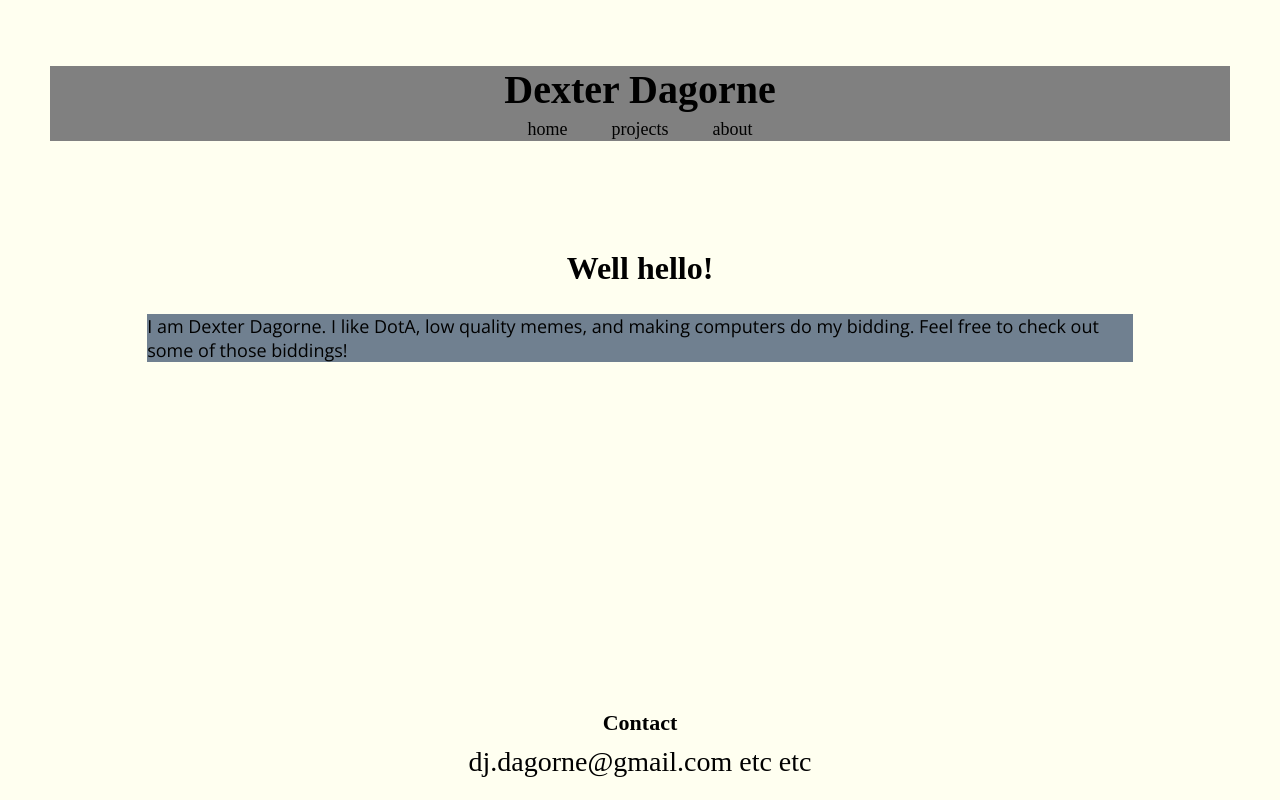
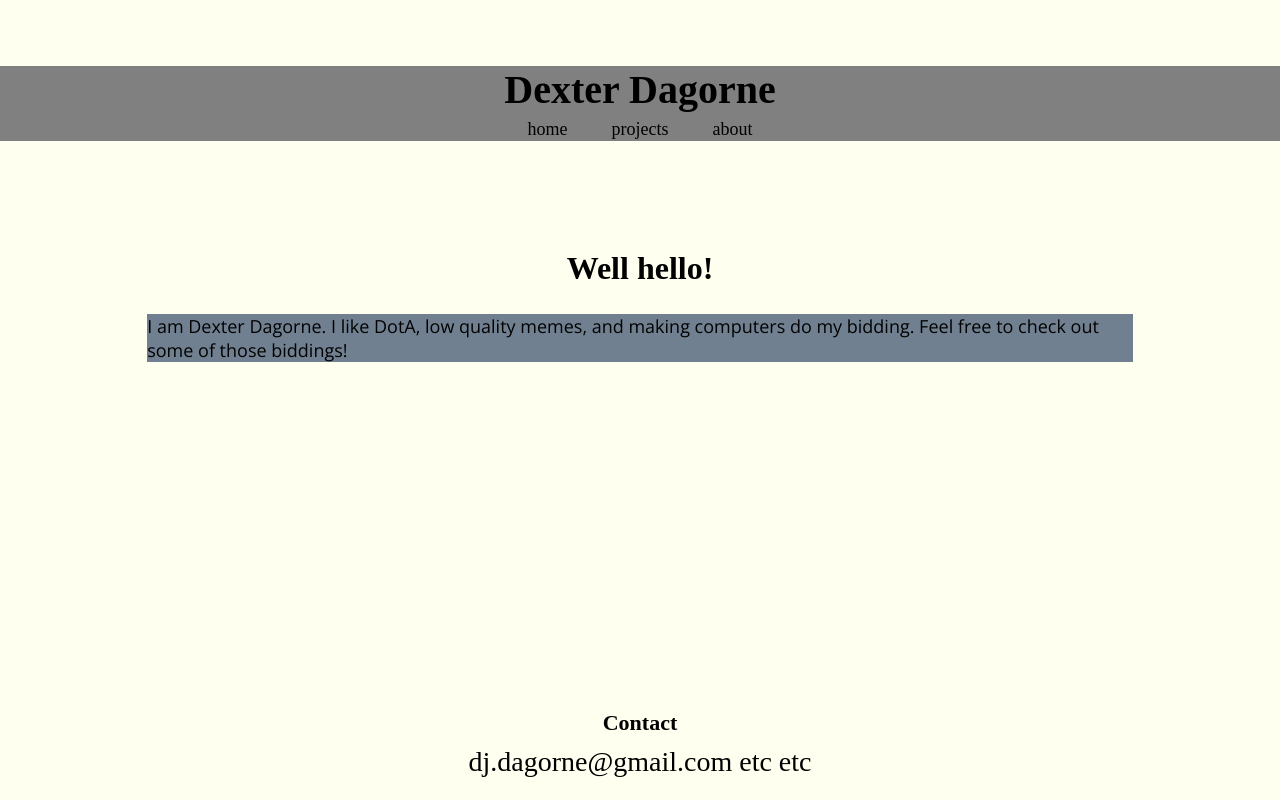
Before and after one commit to djdagorne/portfolio-old, a plain HTML site: page index.html in a window 1280 px wide. Drawn offline with nearby package versions, Linux system fonts and the light colour scheme.

Commit message:
fixing a lil navbar thing

```diff
--- a/index.css
+++ b/index.css
@@ -29,7 +29,7 @@ main{
     min-height:320px;
     width:100%;
     top: 0;
-    padding:50px;
+    padding-top:50px;
     margin:0;
     z-index: 10;
 }
```
